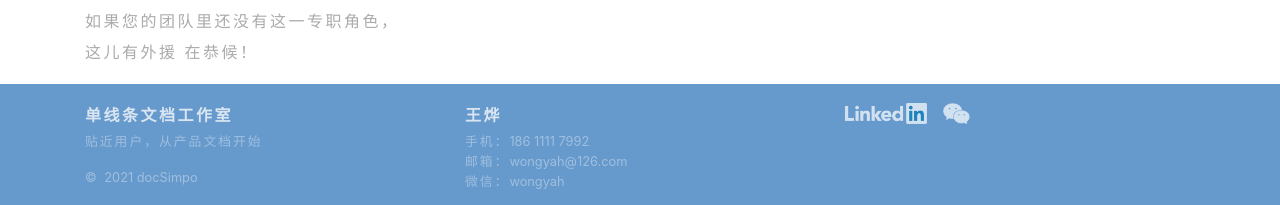
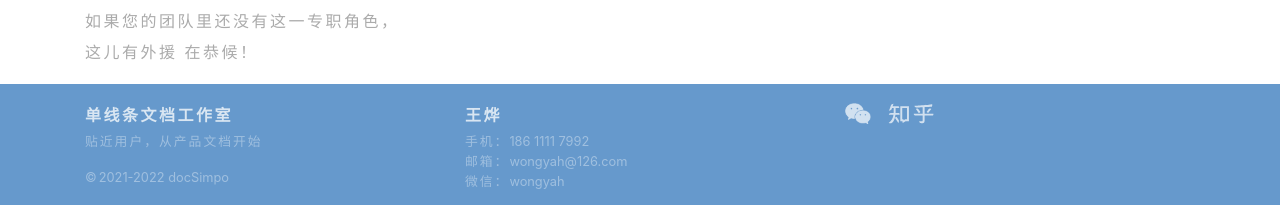
Before and after one commit to wongyah/docsimpo.work, a Jekyll site: the page built from index.html, in a window 1280 px wide and 1400 px high, scrolled down 1 px. Shown: the part 1192-1397 px from the top of the window. Built offline with Jekyll 4.4.1, drawn with Linux system fonts in a browser that asks for light colours.

Commit message:
更新页脚信息。

```diff
--- a/_includes/footer.html
+++ b/_includes/footer.html
@@ -23,7 +23,7 @@
           <div class="col-md my-2 my-md-0 brand">
             <h6>单线条文档工作室</h6>
             <p class="small">贴近用户，从产品文档开始</p>
-            <p class="small mt-3" id="copyright">&copy; 2021 docSimpo</p>
+            <p class="small mt-3" id="copyright">&copy;2021-{{ "now" | date: "%Y"}} docSimpo</p>
           </div>
 
           <div class="col-md my-2 my-md-0 contact">
@@ -46,16 +46,16 @@
           </div>
 
           <div class="col-md my-2 my-md-0 media">
-            <a class="mr-3 pb-1" id="icon-linkedin" href="https://www.linkedin.com/in/docsimpo">
-              <img class="icon-21px " src="/assets/images/mediaIcon/linkedin@2x.png" alt="领英图标">
-            </a>
             <input type="checkbox" id="wechat-qr-checkbox">
             <label class="pb-1" for="wechat-qr-checkbox" id="icon-wechat">
-              <img class="mr-n2  icon-21px" src="/assets/images/mediaIcon/wechat@4x.png" alt="微信图标">
+              <img class="mr-2 icon-21px" src="/assets/images/mediaIcon/wechat@4x.png" alt="微信图标">
             </label>
             <div id="wechat-qr">
               <img class="icon-96px qr"  src="/assets/images/mediaIcon/qrcode_wechat.jpg" alt="公众号二维码">
             </div>
+            <a class="pb-1" id="icon-zhihu" href="https://www.zhihu.com/people/docSimpo/columns">
+              {%- include svg/media-icon/zhihu.svg -%}
+            </a>
           </div>
 
         </div>
--- a/_sass/footer.scss
+++ b/_sass/footer.scss
@@ -25,11 +25,11 @@
 
 .media {position: relative;}
 
-#icon-linkedin, #icon-wechat {opacity: 0.7;}
+#icon-zhihu, #icon-wechat {opacity: 0.7;}
 
-#icon-linkedin:hover, #icon-wechat:hover {opacity: 1;}
+#icon-zhihu:hover, #icon-wechat:hover {opacity: 1;}
 
-#icon-linkedin:hover {border-bottom: 2px solid #fff;}
+#icon-zhihu:hover {border-bottom: 2px solid #fff;}
 
 // 二维码外观
 .qr{
@@ -43,8 +43,8 @@
 // 将二维码定位在页脚上方，并隐藏
 #wechat-qr {
   position: absolute;
-  top: -6rem;
-  left: 9rem;
+  top: -7rem;
+  left: 2rem;
   display: none;
 }
 
```
Also changed, not shown: _includes/svg/media-icon/zhihu.svg (added), _includes/svg/styleguideicon/greenbook.svg (deleted), assets/images/icons/markdown-icon-purple-white.svg, assets/images/mediaIcon/zhihu.svg (added), 1 other file.
